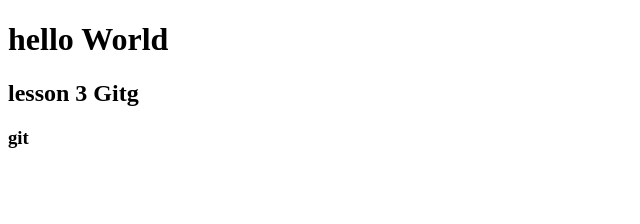
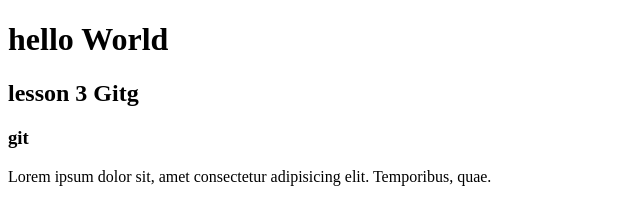
Before and after one commit to SINgrey/Lesson_3, a plain HTML site: page index.html in a window 1280 px wide. Shown: the whole page, without its empty margins (0-640 px from the left). Drawn offline with Linux system fonts and the light colour scheme.

Commit message:
add paragraph

```diff
--- a/index.html
+++ b/index.html
@@ -8,6 +8,7 @@
       <h1>hello World</h1>
       <h2>lesson 3 Gitg</h2>
       <h3>git</h3>
+      <p>Lorem ipsum dolor sit, amet consectetur adipisicing elit. Temporibus, quae.</p>
    </body>
 
    </html>
```
